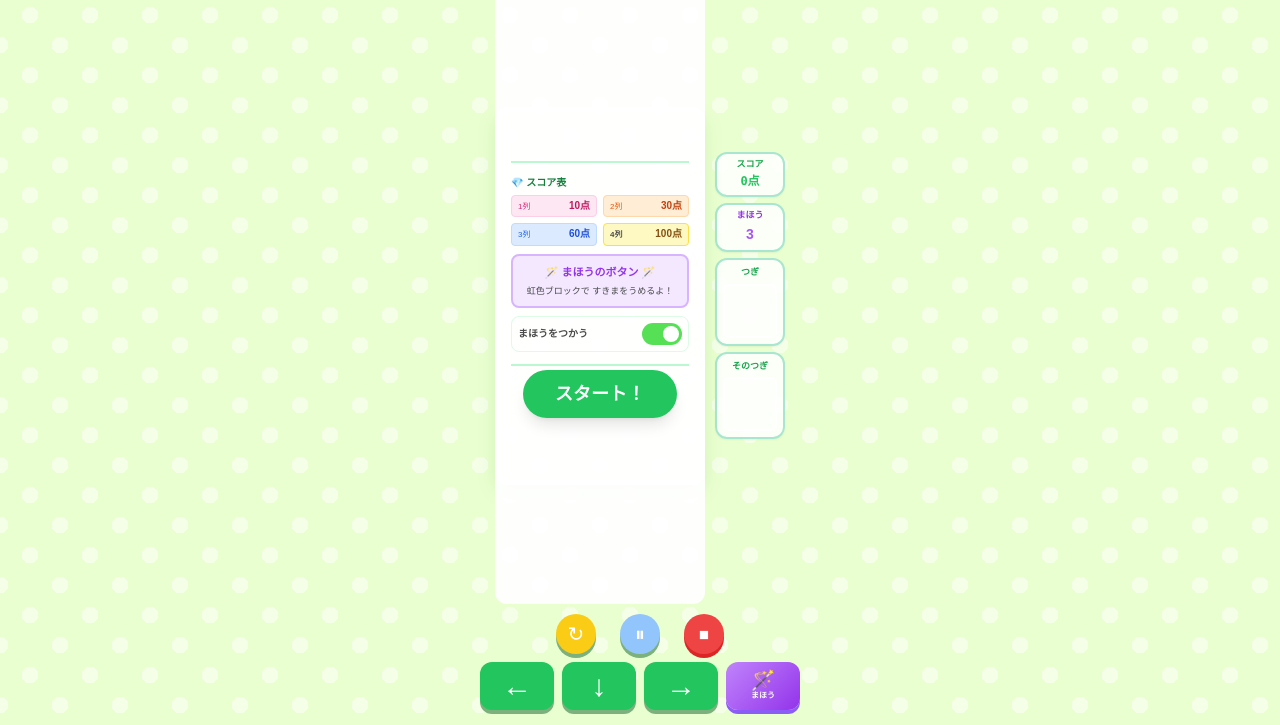
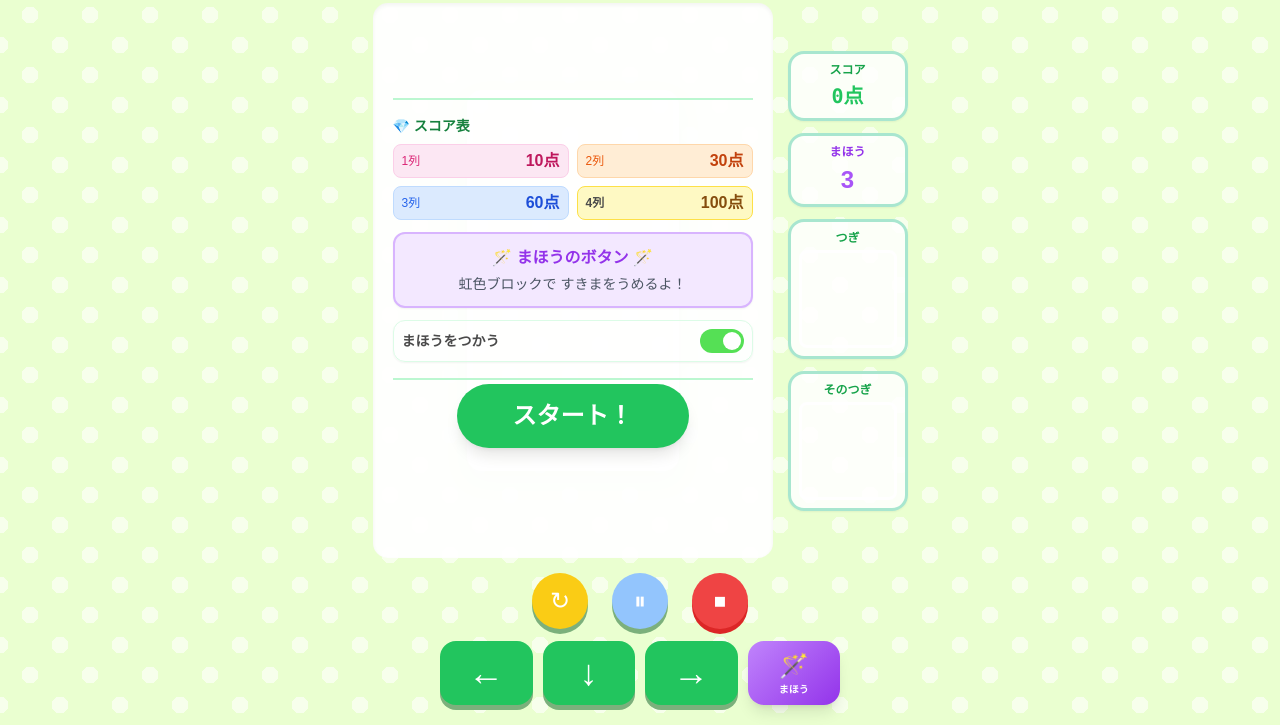
Before and after one commit to itoshima-dev/3min-tetris, a plain HTML site: page index.html in a window 1280 px wide. Shown: the part 75-800 px from the top of the page. Drawn offline with nearby package versions, Linux system fonts and the light colour scheme; a web font is replaced by a local one.

Commit message:
Update index.html

```diff
--- a/index.html
+++ b/index.html
@@ -9,13 +9,14 @@
     <style>
         :root {
             --bg-color: #eaffd0;
+            --accent-green: #7cb07c;
         }
         body {
             touch-action: none;
             background-color: var(--bg-color);
             background-image:
-                radial-gradient(rgba(255, 255, 255, 0.5) 20%, transparent 20%),
-                radial-gradient(rgba(255, 255, 255, 0.5) 20%, transparent 20%);
+                radial-gradient(rgba(255, 255, 255, 0.6) 20%, transparent 20%),
+                radial-gradient(rgba(255, 255, 255, 0.6) 20%, transparent 20%);
             background-size: 60px 60px;
             background-position: 0 0, 30px 30px;
             color: #4a4a4a;
@@ -29,21 +30,22 @@
             align-items: center;
         }
 
-        /* 画面全体を管理するコンテナ */
+        /* 画面全体を管理するコンテナ：PCでは広く、スマホではフィット */
         .main-wrapper {
             display: flex;
             flex-direction: column;
             width: 100%;
             height: 100%;
-            max-width: 500px; /* PCで見ても広がりすぎないように */
+            max-width: 800px; /* PCでの最大幅を広げました */
             padding: 10px;
             box-sizing: border-box;
+            transition: all 0.3s ease;
         }
 
         /* ヘッダー部分 */
         .header {
             flex-shrink: 0;
-            margin-bottom: 8px;
+            margin-bottom: 10px;
         }
 
         /* ゲームエリア（キャンバスとサイドバー） */
@@ -52,8 +54,8 @@
             display: flex;
             justify-content: center;
             align-items: center;
-            gap: 10px;
-            min-height: 0; /* flex内で縮小できるように */
+            gap: 15px; /* PCでは少し広めに */
+            min-height: 0;
             overflow: hidden;
         }
 
@@ -63,14 +65,17 @@
             height: 100%;
             display: flex;
             align-items: center;
+            justify-content: center;
+            flex-grow: 1;
+            max-width: 400px; /* PCでも大きすぎないように制限 */
         }
 
         #game-canvas {
-            border: 5px solid #fff;
+            border: 6px solid #fff;
             background-color: rgba(255, 255, 255, 0.4);
-            border-radius: 12px;
-            box-shadow: 0 8px 20px rgba(0, 128, 0, 0.1);
-            max-height: 100%; /* 親の高さに合わせる */
+            border-radius: 15px;
+            box-shadow: 0 10px 25px rgba(0, 128, 0, 0.15);
+            max-height: 100%;
             max-width: 100%;
             width: auto;
             height: auto;
@@ -78,19 +83,26 @@
             cursor: pointer;
         }
 
-        /* サイドバー */
+        /* サイドバー：PCでは少し大きく、スマホではコンパクトに */
         .sidebar {
             display: flex;
             flex-direction: column;
-            gap: 6px;
-            width: 70px;
+            gap: 8px;
+            width: 80px;
             flex-shrink: 0;
         }
 
+        @media (min-width: 768px) {
+            .sidebar {
+                width: 120px;
+                gap: 12px;
+            }
+        }
+
         .side-canvas {
-            border: 2px solid #fff;
+            border: 3px solid #fff;
             background-color: rgba(255, 255, 255, 0.3);
-            border-radius: 6px;
+            border-radius: 8px;
             width: 100%;
             aspect-ratio: 1 / 1;
         }
@@ -98,46 +110,46 @@
         /* コントローラー部分 */
         .controls {
             flex-shrink: 0;
-            margin-top: 10px;
-            padding-bottom: 5px;
+            margin-top: 15px;
+            padding-bottom: 10px;
         }
 
         .control-btn {
             user-select: none;
             -webkit-tap-highlight-color: transparent;
-            box-shadow: 0 4px 0 #7cb07c;
+            box-shadow: 0 5px 0 #7cb07c;
             transition: all 0.1s;
         }
         .control-btn:active {
             box-shadow: none;
-            transform: translateY(4px);
+            transform: translateY(5px);
         }
 
         .magic-btn {
-            box-shadow: 0 4px 0 #8b5cf6;
+            box-shadow: 0 5px 0 #8b5cf6;
             background: linear-gradient(135deg, #c084fc, #9333ea);
         }
 
         .quit-btn {
-            box-shadow: 0 4px 0 #dc2626;
+            box-shadow: 0 5px 0 #dc2626;
             background: #ef4444;
         }
 
         .score-box {
             background: rgba(255, 255, 255, 0.85);
-            border: 2px solid #a8e6cf;
+            border: 3px solid #a8e6cf;
         }
 
         .overlay {
-            backdrop-blur: 10px;
+            backdrop-blur: 12px;
             background-color: rgba(255, 255, 255, 0.95);
         }
 
         .switch {
             position: relative;
             display: inline-block;
-            width: 40px;
-            height: 22px;
+            width: 44px;
+            height: 24px;
         }
         .switch input { opacity: 0; width: 0; height: 0; }
         .slider {
@@ -146,23 +158,23 @@
             top: 0; left: 0; right: 0; bottom: 0;
             background-color: #ccc;
             transition: .4s;
-            border-radius: 22px;
+            border-radius: 24px;
         }
         .slider:before {
             position: absolute;
             content: "";
-            height: 16px; width: 16px;
+            height: 18px; width: 18px;
             left: 3px; bottom: 3px;
             background-color: white;
             transition: .4s;
             border-radius: 50%;
         }
         input:checked + .slider { background-color: #55e055; }
-        input:checked + .slider:before { transform: translateX(18px); }
+        input:checked + .slider:before { transform: translateX(20px); }
 
         @keyframes tetrisPop {
             0% { transform: scale(0.3); opacity: 0; }
-            50% { transform: scale(1.1); opacity: 1; }
+            50% { transform: scale(1.2); opacity: 1; }
             100% { transform: scale(1); opacity: 0; }
         }
         .tetris-text {
@@ -177,102 +189,105 @@
     <div class="main-wrapper">
         <!-- 1. ヘッダー -->
         <div class="header text-center">
-            <div class="score-box px-4 py-1 rounded-full font-bold flex items-center justify-center gap-3 text-green-700 shadow-sm mx-auto max-w-fit">
-                <span class="text-xs">⏰ のこり</span>
-                <span id="timer" class="text-2xl font-mono text-red-500">03:00</span>
+            <div class="score-box px-6 py-1.5 rounded-full font-bold flex items-center justify-center gap-4 text-green-700 shadow-sm mx-auto max-w-fit">
+                <span class="text-sm sm:text-base">⏰ のこりじかん</span>
+                <span id="timer" class="text-3xl sm:text-4xl font-mono text-red-500 leading-none">03:00</span>
             </div>
         </div>
 
         <!-- 2. ゲームエリア -->
         <div class="game-area">
-            <!-- メイン -->
+            <!-- メインキャンバス -->
             <div class="canvas-container">
                 <canvas id="game-canvas" width="200" height="360"></canvas>
 
                 <div id="tetris-effect" class="hidden absolute inset-0 flex items-center justify-center pointer-events-none z-30">
-                    <span class="tetris-text text-4xl font-black text-pink-500 drop-shadow-[0_0_15px_rgba(255,255,255,1)] italic text-center">✨パーフェクト✨</span>
+                    <span class="tetris-text text-4xl sm:text-5xl font-black text-pink-500 drop-shadow-[0_0_15px_rgba(255,255,255,1)] italic text-center">✨パーフェクト✨</span>
                 </div>
 
-                <!-- 各種画面オーバーレイ -->
-                <div id="start-screen" class="absolute inset-0 overlay rounded-[12px] flex flex-col items-center justify-center text-center p-4 z-20">
-                    <div class="text-[10px] leading-relaxed space-y-2 mb-4 text-left border-y-2 border-green-200 py-3 w-full">
-                        <div class="flex flex-col gap-1">
-                            <p class="font-bold text-green-700 text-[10px]">💎 スコア表</p>
-                            <div class="grid grid-cols-2 gap-1.5">
-                                <div class="bg-pink-100 rounded px-1.5 py-0.5 flex justify-between items-center border border-pink-200">
-                                    <span class="text-[8px] text-pink-600">1列</span><span class="font-bold text-[10px] text-pink-700">10点</span>
+                <!-- スタート画面 -->
+                <div id="start-screen" class="absolute inset-0 overlay rounded-[15px] flex flex-col items-center justify-center text-center p-5 z-20 shadow-inner">
+                    <div class="text-sm sm:text-base leading-relaxed space-y-3 mb-5 text-left border-y-2 border-green-200 py-4 w-full">
+                        <div class="flex flex-col gap-2">
+                            <p class="font-bold text-green-700 text-[12px] sm:text-sm">💎 スコア表</p>
+                            <div class="grid grid-cols-2 gap-2">
+                                <div class="bg-pink-100 rounded-lg px-2 py-1 flex justify-between items-center border border-pink-200">
+                                    <span class="text-[10px] sm:text-[12px] text-pink-600">1列</span><span class="font-bold text-pink-700">10点</span>
                                 </div>
-                                <div class="bg-orange-100 rounded px-1.5 py-0.5 flex justify-between items-center border border-orange-200">
-                                    <span class="text-[8px] text-orange-600">2列</span><span class="font-bold text-[10px] text-orange-700">30点</span>
+                                <div class="bg-orange-100 rounded-lg px-2 py-1 flex justify-between items-center border border-orange-200">
+                                    <span class="text-[10px] sm:text-[12px] text-orange-600">2列</span><span class="font-bold text-orange-700">30点</span>
                                 </div>
-                                <div class="bg-blue-100 rounded px-1.5 py-0.5 flex justify-between items-center border border-blue-200">
-                                    <span class="text-[8px] text-blue-600">3列</span><span class="font-bold text-[10px] text-blue-700">60点</span>
+                                <div class="bg-blue-100 rounded-lg px-2 py-1 flex justify-between items-center border border-blue-200">
+                                    <span class="text-[10px] sm:text-[12px] text-blue-600">3列</span><span class="font-bold text-blue-700">60点</span>
                                 </div>
-                                <div class="bg-yellow-100 rounded px-1.5 py-0.5 flex justify-between items-center border border-yellow-300">
-                                    <span class="text-[8px] font-black">4列</span><span class="font-bold text-[10px] text-yellow-800">100点</span>
+                                <div class="bg-yellow-100 rounded-lg px-2 py-1 flex justify-between items-center border border-yellow-300">
+                                    <span class="text-[10px] sm:text-[12px] font-black">4列</span><span class="font-bold text-yellow-800">100点</span>
                                 </div>
                             </div>
                         </div>
-                        <div class="bg-purple-100 p-2 rounded-lg border-2 border-purple-300 text-center">
-                            <p class="font-bold text-purple-600 mb-0.5 text-[11px]">🪄 まほうのボタン 🪄</p>
-                            <p class="text-[9px]">虹色ブロックで すきまをうめるよ！</p>
+                        <div class="bg-purple-100 p-3 rounded-xl border-2 border-purple-300 text-center shadow-sm">
+                            <p class="font-bold text-purple-600 mb-1 text-[13px] sm:text-base">🪄 まほうのボタン 🪄</p>
+                            <p class="text-[11px] sm:text-sm text-gray-600">虹色ブロックで すきまをうめるよ！</p>
                         </div>
-                        <div class="flex items-center justify-between mt-1 bg-white/50 p-1.5 rounded-lg border border-green-100">
-                            <span class="font-bold text-[10px]">まほうをつかう</span>
+                        <div class="flex items-center justify-between bg-white/60 p-2 rounded-xl border border-green-100 shadow-sm">
+                            <span class="font-bold text-xs sm:text-sm">まほうをつかう</span>
                             <label class="switch">
                                 <input type="checkbox" id="special-toggle" checked>
                                 <span class="slider"></span>
                             </label>
                         </div>
                     </div>
-                    <button onclick="startGame()" class="bg-green-500 hover:bg-green-600 text-white font-bold py-2.5 px-8 rounded-full shadow-lg transition animate-bounce text-lg whitespace-nowrap">
+                    <button onclick="startGame()" class="bg-green-500 hover:bg-green-600 text-white font-bold py-3 sm:py-4 px-10 sm:px-14 rounded-full shadow-lg transition animate-bounce text-xl sm:text-2xl whitespace-nowrap">
                         スタート！
                     </button>
                 </div>
 
-                <div id="game-over" class="hidden absolute inset-0 overlay rounded-[12px] flex flex-col items-center justify-center text-center z-20 p-4">
-                    <h2 class="text-2xl font-bold text-green-600 mb-2">おしまいっ🧸</h2>
-                    <div class="mb-4">
-                        <p class="text-sm text-gray-500">さいしゅうスコア</p>
-                        <p class="text-4xl font-mono font-bold text-green-600"><span id="final-score">0</span>点</p>
+                <!-- ゲームオーバー -->
+                <div id="game-over" class="hidden absolute inset-0 overlay rounded-[15px] flex flex-col items-center justify-center text-center z-20 p-5">
+                    <h2 class="text-3xl sm:text-4xl font-bold text-green-600 mb-4">おしまいっ🧸</h2>
+                    <div class="mb-6">
+                        <p class="text-lg text-gray-500">さいしゅうスコア</p>
+                        <p class="text-5xl sm:text-6xl font-mono font-bold text-green-600"><span id="final-score">0</span>点</p>
                     </div>
-                    <button onclick="resetGame()" class="bg-green-500 hover:bg-green-600 text-white font-bold py-2 px-8 rounded-full shadow-lg text-lg whitespace-nowrap">
+                    <button onclick="resetGame()" class="bg-green-500 hover:bg-green-600 text-white font-bold py-3 sm:py-4 px-10 sm:px-14 rounded-full shadow-lg text-xl sm:text-2xl whitespace-nowrap">
                         もういちど遊ぶ
                     </button>
                 </div>
 
-                <div id="pause-screen" class="hidden absolute inset-0 overlay rounded-[12px] flex flex-col items-center justify-center text-center z-20 p-4">
-                    <h2 class="text-2xl font-bold text-green-600 mb-6">おやすみ中...💤</h2>
-                    <button onclick="togglePause()" class="bg-blue-400 hover:bg-blue-500 text-white font-bold py-3 px-8 rounded-full shadow-lg text-lg whitespace-nowrap">
+                <!-- ポーズ -->
+                <div id="pause-screen" class="hidden absolute inset-0 overlay rounded-[15px] flex flex-col items-center justify-center text-center z-20 p-4">
+                    <h2 class="text-3xl font-bold text-green-600 mb-8">おやすみ中...💤</h2>
+                    <button onclick="togglePause()" class="bg-blue-400 hover:bg-blue-500 text-white font-bold py-3 px-12 rounded-full shadow-lg text-xl whitespace-nowrap">
                         つづきから
                     </button>
                 </div>
 
-                <div id="quit-confirm" class="hidden absolute inset-0 overlay rounded-[12px] flex flex-col items-center justify-center text-center z-40 p-4">
-                    <h2 class="text-xl font-bold text-red-500 mb-4">しゅうりょうする？</h2>
-                    <div class="flex gap-4 justify-center">
-                        <button onclick="confirmQuit()" class="bg-red-500 text-white font-bold py-2 px-6 rounded-full text-sm">やめる</button>
-                        <button onclick="cancelQuit()" class="bg-gray-400 text-white font-bold py-2 px-6 rounded-full text-sm">つづける</button>
+                <!-- 確認 -->
+                <div id="quit-confirm" class="hidden absolute inset-0 overlay rounded-[15px] flex flex-col items-center justify-center text-center z-40 p-5">
+                    <h2 class="text-2xl font-bold text-red-500 mb-6">しゅうりょうする？</h2>
+                    <div class="flex gap-4 sm:gap-6 justify-center">
+                        <button onclick="confirmQuit()" class="bg-red-500 text-white font-bold py-3 px-8 rounded-full shadow-lg text-base sm:text-lg">やめる</button>
+                        <button onclick="cancelQuit()" class="bg-gray-400 text-white font-bold py-3 px-8 rounded-full shadow-lg text-base sm:text-lg">つづける</button>
                     </div>
                 </div>
             </div>
 
             <!-- サイドバー -->
             <div class="sidebar">
-                <div class="score-box p-1.5 rounded-xl text-center shadow-sm">
-                    <p class="text-[9px] font-bold text-green-600 leading-none mb-1">スコア</p>
-                    <p class="text-xs font-mono font-bold text-green-500"><span id="score">0</span>点</p>
+                <div class="score-box p-2 rounded-2xl text-center shadow-sm">
+                    <p class="text-[10px] sm:text-xs font-bold text-green-600 mb-1">スコア</p>
+                    <p class="text-sm sm:text-xl font-mono font-bold text-green-500"><span id="score">0</span>点</p>
                 </div>
-                <div id="magic-count-box" class="score-box p-1.5 rounded-xl text-center shadow-sm">
-                    <p class="text-[9px] font-bold text-purple-600 leading-none mb-1">まほう</p>
-                    <p id="magic-charges" class="text-sm font-bold text-purple-500">3</p>
+                <div id="magic-count-box" class="score-box p-2 rounded-2xl text-center shadow-sm">
+                    <p class="text-[10px] sm:text-xs font-bold text-purple-600 mb-1">まほう</p>
+                    <p id="magic-charges" class="text-lg sm:text-2xl font-bold text-purple-500">3</p>
                 </div>
-                <div class="score-box p-1.5 rounded-xl text-center shadow-sm">
-                    <p class="text-[9px] font-bold text-green-600 mb-1">つぎ</p>
+                <div class="score-box p-1.5 sm:p-2 rounded-2xl text-center shadow-sm">
+                    <p class="text-[10px] sm:text-xs font-bold text-green-600 mb-1">つぎ</p>
                     <canvas id="next-1" width="40" height="40" class="side-canvas mx-auto"></canvas>
                 </div>
-                <div class="score-box p-1.5 rounded-xl text-center shadow-sm">
-                    <p class="text-[9px] font-bold text-green-600 mb-1">そのつぎ</p>
+                <div class="score-box p-1.5 sm:p-2 rounded-2xl text-center shadow-sm">
+                    <p class="text-[10px] sm:text-xs font-bold text-green-600 mb-1">そのつぎ</p>
                     <canvas id="next-2" width="40" height="40" class="side-canvas mx-auto"></canvas>
                 </div>
             </div>
@@ -280,22 +295,20 @@
 
         <!-- 3. コントローラー -->
         <div class="controls">
-            <div class="flex flex-col items-center gap-2">
-                <!-- サブ操作 -->
+            <div class="flex flex-col items-center gap-3">
                 <div class="flex gap-6 items-center">
-                    <button id="btn-rotate" class="control-btn bg-yellow-400 text-white w-10 h-10 rounded-full flex items-center justify-center text-xl">↻</button>
-                    <button id="btn-pause" onclick="togglePause()" class="control-btn bg-blue-300 text-white w-10 h-10 rounded-full flex items-center justify-center text-xl">⏸</button>
-                    <button id="btn-quit" onclick="manualEndGame()" class="control-btn quit-btn text-white w-10 h-10 rounded-full flex items-center justify-center text-xl">⏹</button>
+                    <button id="btn-rotate" class="control-btn bg-yellow-400 text-white w-12 h-12 sm:w-14 sm:h-14 rounded-full flex items-center justify-center text-xl sm:text-2xl">↻</button>
+                    <button id="btn-pause" onclick="togglePause()" class="control-btn bg-blue-300 text-white w-12 h-12 sm:w-14 sm:h-14 rounded-full flex items-center justify-center text-xl sm:text-2xl">⏸</button>
+                    <button id="btn-quit" onclick="manualEndGame()" class="control-btn quit-btn text-white w-12 h-12 sm:w-14 sm:h-14 rounded-full flex items-center justify-center text-xl sm:text-2xl">⏹</button>
                 </div>
 
-                <!-- メイン操作（1列） -->
-                <div class="grid grid-cols-4 gap-2 w-full max-w-[320px]">
-                    <button id="btn-left" class="control-btn bg-green-500 text-white h-12 rounded-xl flex items-center justify-center text-3xl">←</button>
-                    <button id="btn-down" class="control-btn bg-green-500 text-white h-12 rounded-xl flex items-center justify-center text-3xl">↓</button>
-                    <button id="btn-right" class="control-btn bg-green-500 text-white h-12 rounded-xl flex items-center justify-center text-3xl">→</button>
-                    <button id="btn-magic" class="control-btn magic-btn text-white h-12 rounded-xl flex flex-col items-center justify-center">
-                        <span class="text-xl leading-none">🪄</span>
-                        <span class="text-[8px] font-bold">まほう</span>
+                <div class="grid grid-cols-4 gap-2.5 w-full max-w-[400px]">
+                    <button id="btn-left" class="control-btn bg-green-500 text-white h-14 sm:h-16 rounded-2xl flex items-center justify-center text-3xl sm:text-4xl">←</button>
+                    <button id="btn-down" class="control-btn bg-green-500 text-white h-14 sm:h-16 rounded-2xl flex items-center justify-center text-3xl sm:text-4xl">↓</button>
+                    <button id="btn-right" class="control-btn bg-green-500 text-white h-14 sm:h-16 rounded-2xl flex items-center justify-center text-3xl sm:text-4xl">→</button>
+                    <button id="btn-magic" class="control-btn magic-btn text-white h-14 sm:h-16 rounded-2xl flex flex-col items-center justify-center shadow-lg">
+                        <span class="text-xl sm:text-2xl leading-none">🪄</span>
+                        <span class="text-[9px] sm:text-[10px] font-bold">まほう</span>
                     </button>
                 </div>
             </div>
```
